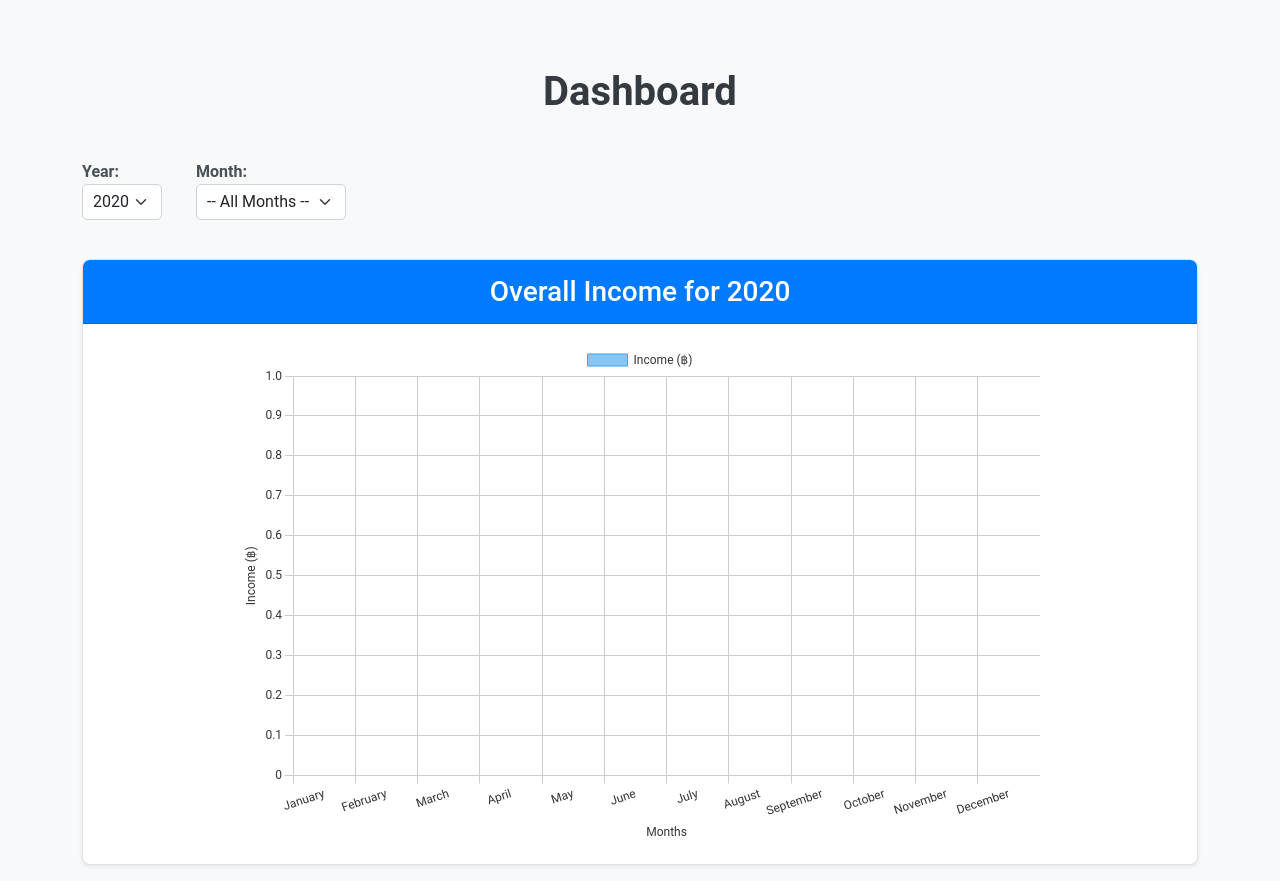
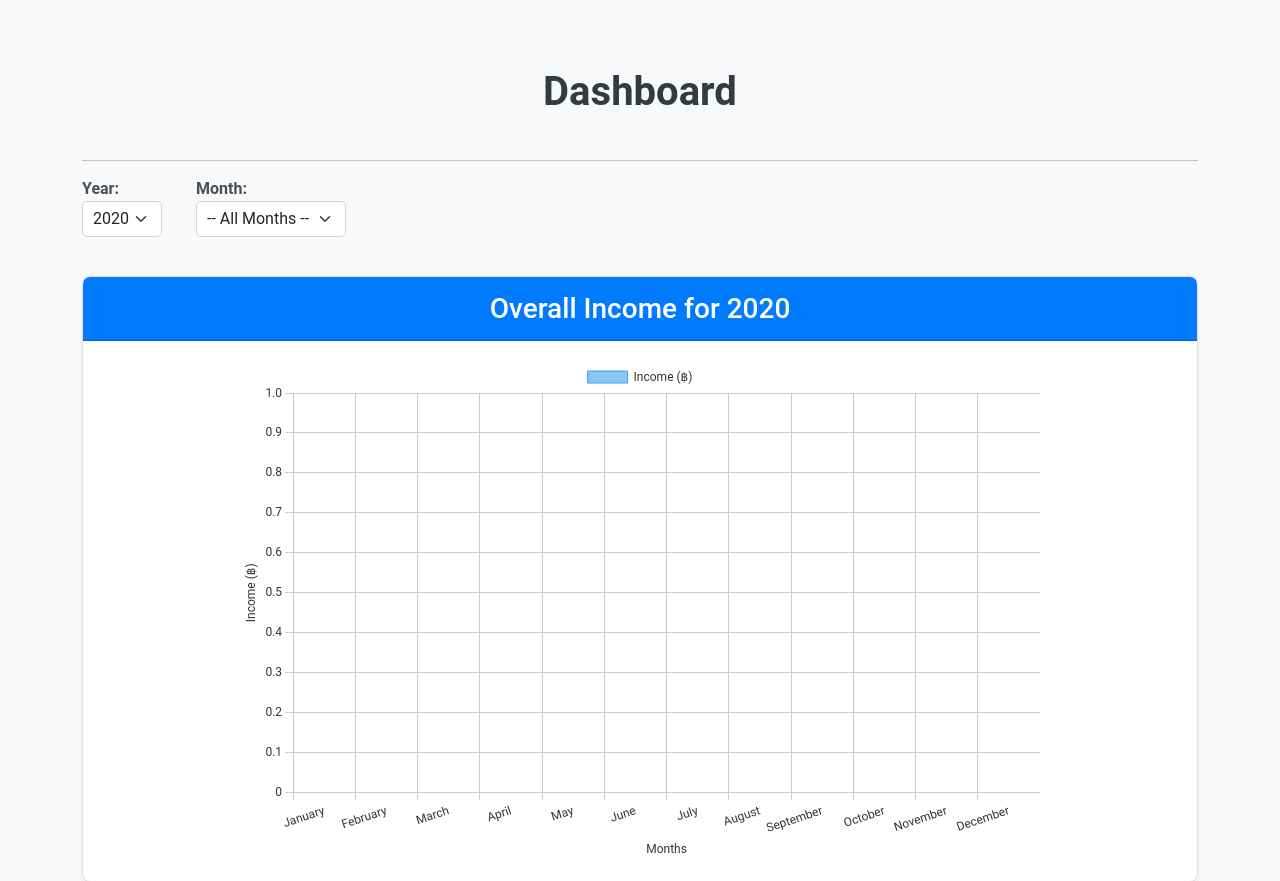
Before and after one commit to Pong50887/RentHub-Connect-Selenium, a Django app: template renthub/templates/renthub/dashboard.html in a window 1280 px wide. Shown: the part 69-950 px from the top of the page. Run offline with Django 5.2, Linux system fonts and the light colour scheme; the template is opened without the code that fills it: most values are stand-ins (such as "Sample title", 1, 10 or a date in 2020).

Commit message:
Add hr line below Dashboard text

```diff
--- a/renthub/templates/renthub/dashboard.html
+++ b/renthub/templates/renthub/dashboard.html
@@ -7,6 +7,7 @@
 {% block content %}
 <div class="container mt-5">
     <h1 class="mb-4 text-center">Dashboard</h1>
+    <hr class="w-100 mx-auto">
 
     <!-- Year and Month Filter Dropdown -->
     <form method="get" class="mb-4">
```
